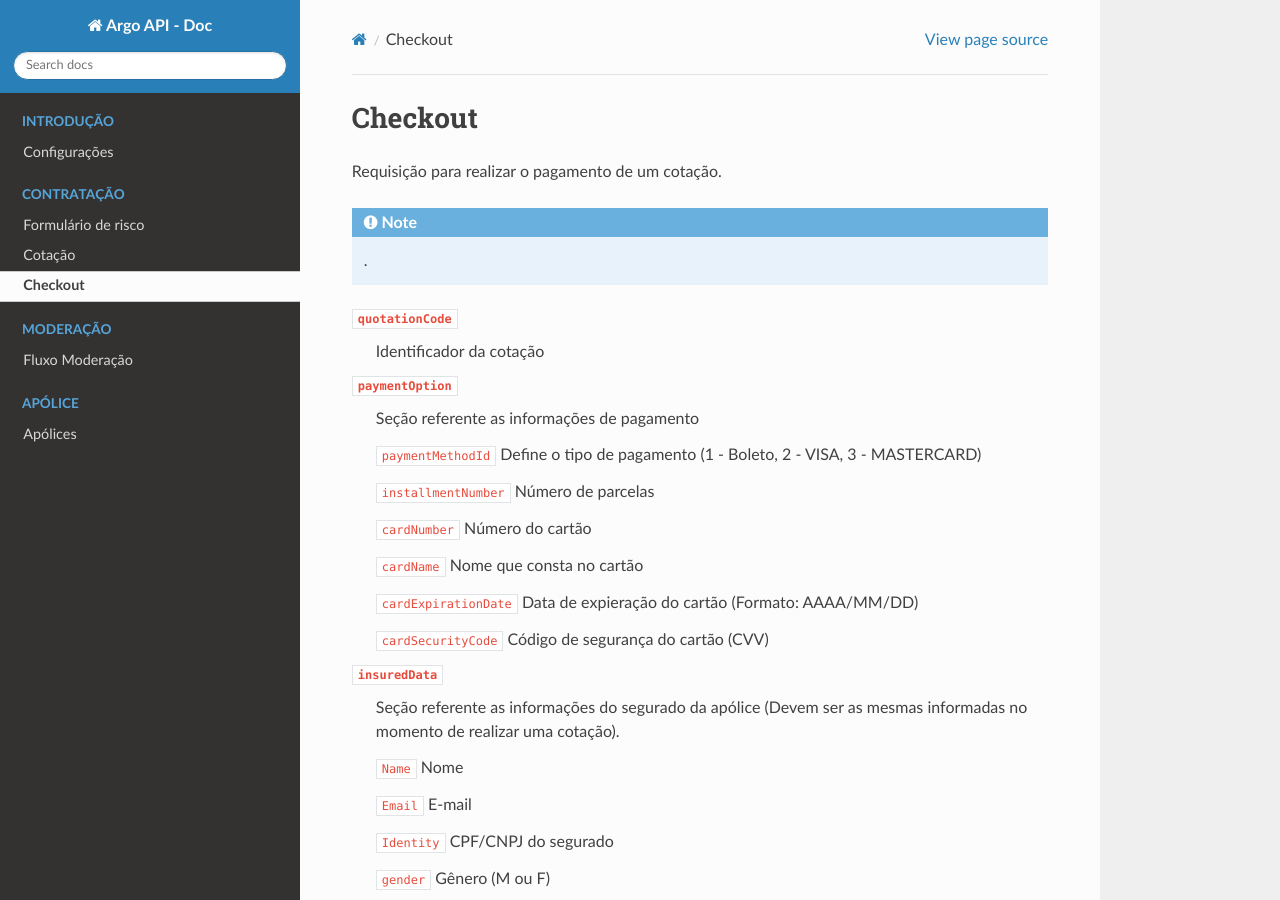
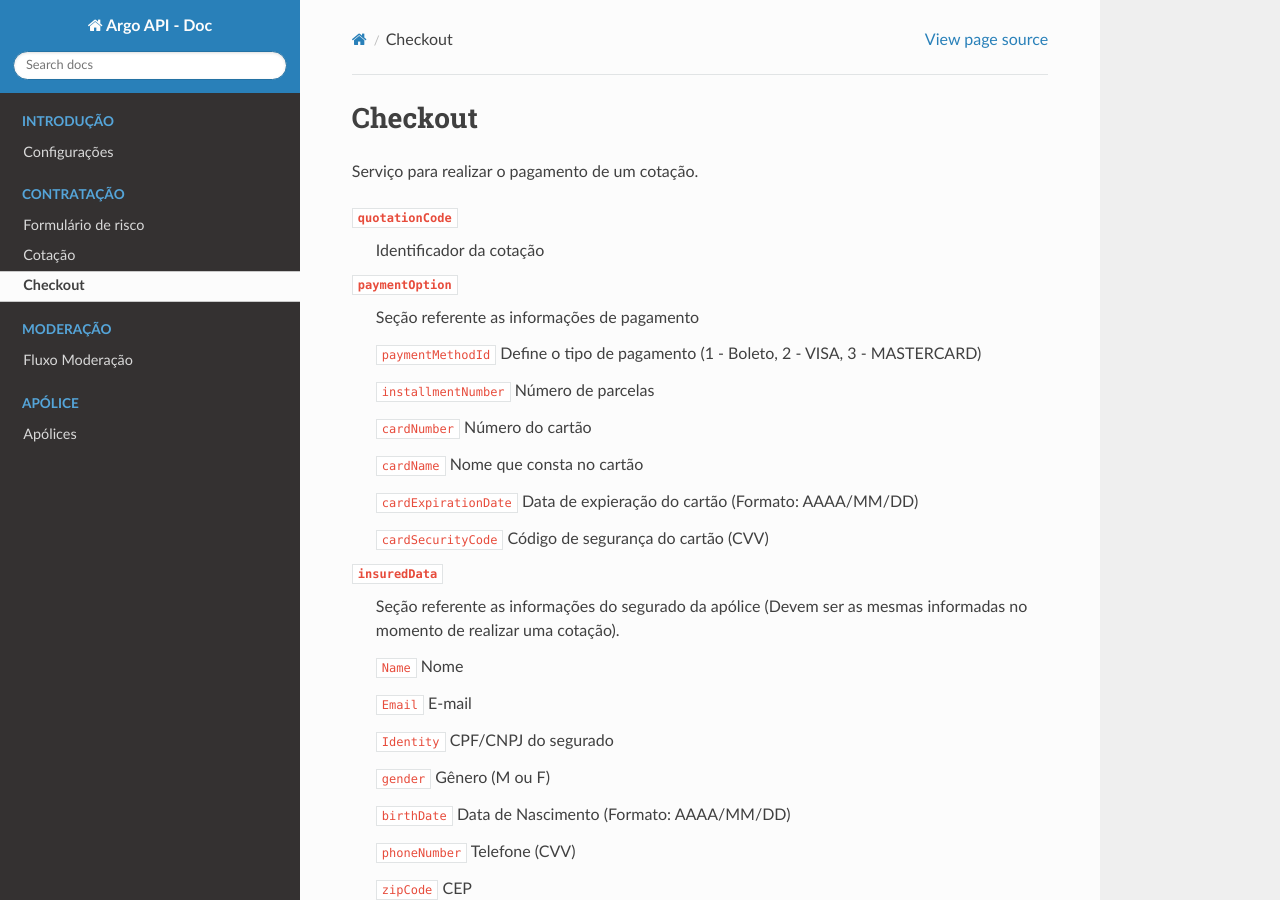
Before and after one commit to gabrielbustamante/argo-doc-api, a Sphinx documentation site: the page built from docs/checkout.rst, in a window 1280 px wide and 900 px high. Built offline with Sphinx 7.4.7 and the Read the Docs theme 2.0.0, drawn with Linux system fonts in a browser that asks for light colours.

Commit message:
add intro

```diff
--- a/docs/checkout.rst
+++ b/docs/checkout.rst
@@ -1,9 +1,7 @@
 Checkout
 ==================
 
-Requisição para realizar o pagamento de um cotação.
-
-.. Note:: .
+Serviço para realizar o pagamento de um cotação.
 
 ``quotationCode``
     Identificador da cotação
--- a/docs/configuration.rst
+++ b/docs/configuration.rst
@@ -16,8 +14,7 @@ Credenciais
 ^^^^^^^^^^^^^^
 Todas as requisições devem possuir dois parametros configurados no seu Header.
 
-``Chave``
-    Chave recebida pelo parceiro para utilizar em todas as requisições feitas para a API
+``Chave`` Chave recebida pelo parceiro para utilizar em todas as requisições feitas para a API
 
 **Header**
 
--- a/docs/moderation.rst
+++ b/docs/moderation.rst
@@ -1,9 +1,8 @@
 Fluxo Moderação
 ===========
 
-As cotações podem estar sujeitas a moderação, no fluxo de Produtos E&O (Médicos PF e PJ) para os casos de PEP e em todas as contratações de Bikes.
+As cotações podem estar sujeitas a moderação, no fluxo de Produtos E&O (Médicos PF e PJ) para os casos de PEP e em todas as contratações de Bikes com ou sem PEP.
 
-.. image:: images/terminology.png
 
 Consulta Status
 ^^^^^^^^^^^^^^
@@ -15,7 +14,7 @@ Consulta Status
     GET {{URL_AMBIENTE}}/moderation/api/moderation/GetByQuotation?quotationIdentifier={Identificador da Cotação}
 
 
-**Body**
+**Response**
 
 ::
 
--- a/docs/riskform.rst
+++ b/docs/riskform.rst
@@ -2,8 +2,6 @@ Formulário de risco
 ===========
 
 Relação de perguntas x respostas do formulário de risco para cada produto E&O, diferenciados por Pessoa Física e Pessoa Jurídica.
-
-.. image:: images/terminology.png
 
 Médicos - Pessoa Física
 ^^^^^^^^^^^^^^
```
Also changed, not shown: other parts of docs/configuration.rst (+0 -2 lines), docs/quotation.rst (+7 -10 lines).
